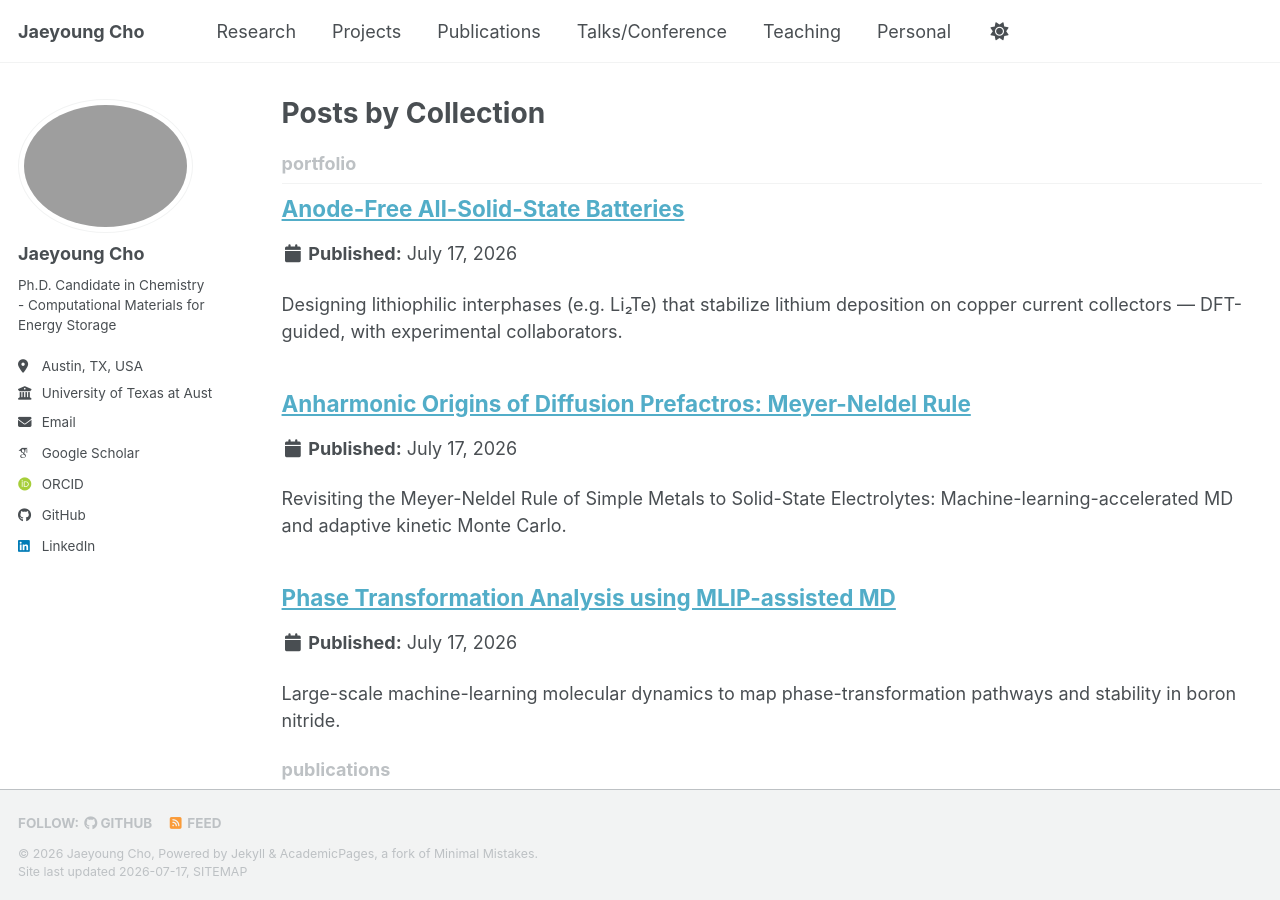
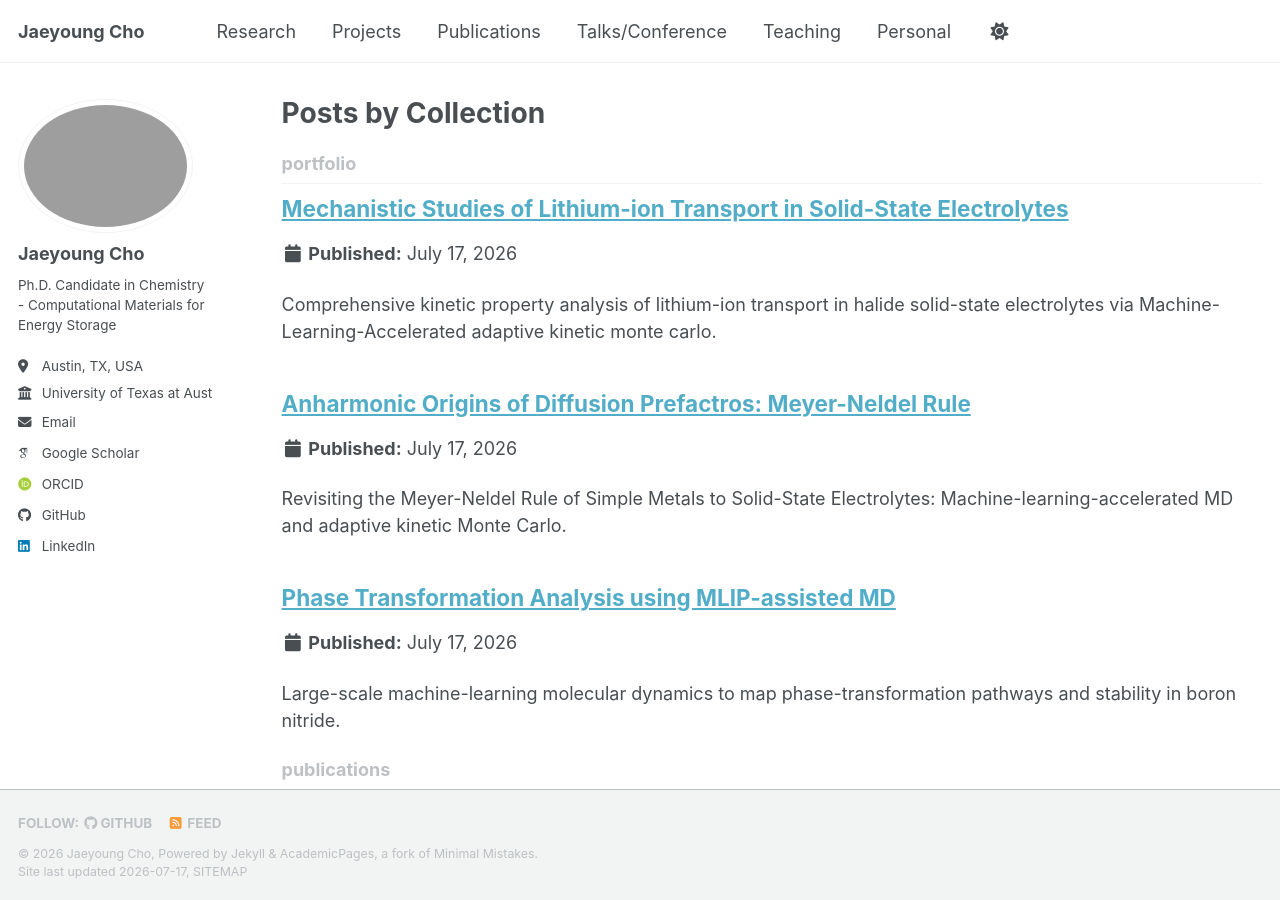
Before and after one commit to jycho5758/jycho5758.github.io, a Jekyll site: the page built from _pages/collection-archive.html, in a window 1280 px wide and 900 px high. Built offline with Jekyll 4.4.1, drawn with Linux system fonts in a browser that asks for light colours; some web fonts are replaced; a script bundle is joined from its source files by our own code; library files that are not in the unit come from our copies.

Commit message:
Update project-1-anode-free-batteries.md

```diff
--- a/_portfolio/project-1-anode-free-batteries.md
+++ b/_portfolio/project-1-anode-free-batteries.md
@@ -1,6 +1,6 @@
 ---
-title: "Anode-Free All-Solid-State Batteries"
-excerpt: "Designing lithiophilic interphases (e.g. Li₂Te) that stabilize lithium deposition on copper current collectors — DFT-guided, with experimental collaborators."
+title: "Mechanistic Studies of Lithium-ion Transport in Solid-State Electrolytes"
+excerpt: "Comprehensive kinetic property analysis of lithium-ion transport in halide solid-state electrolytes via Machine-Learning-Accelerated adaptive kinetic monte carlo."
 collection: portfolio
 header:
   teaser: /images/projects/anode-free.png
```
